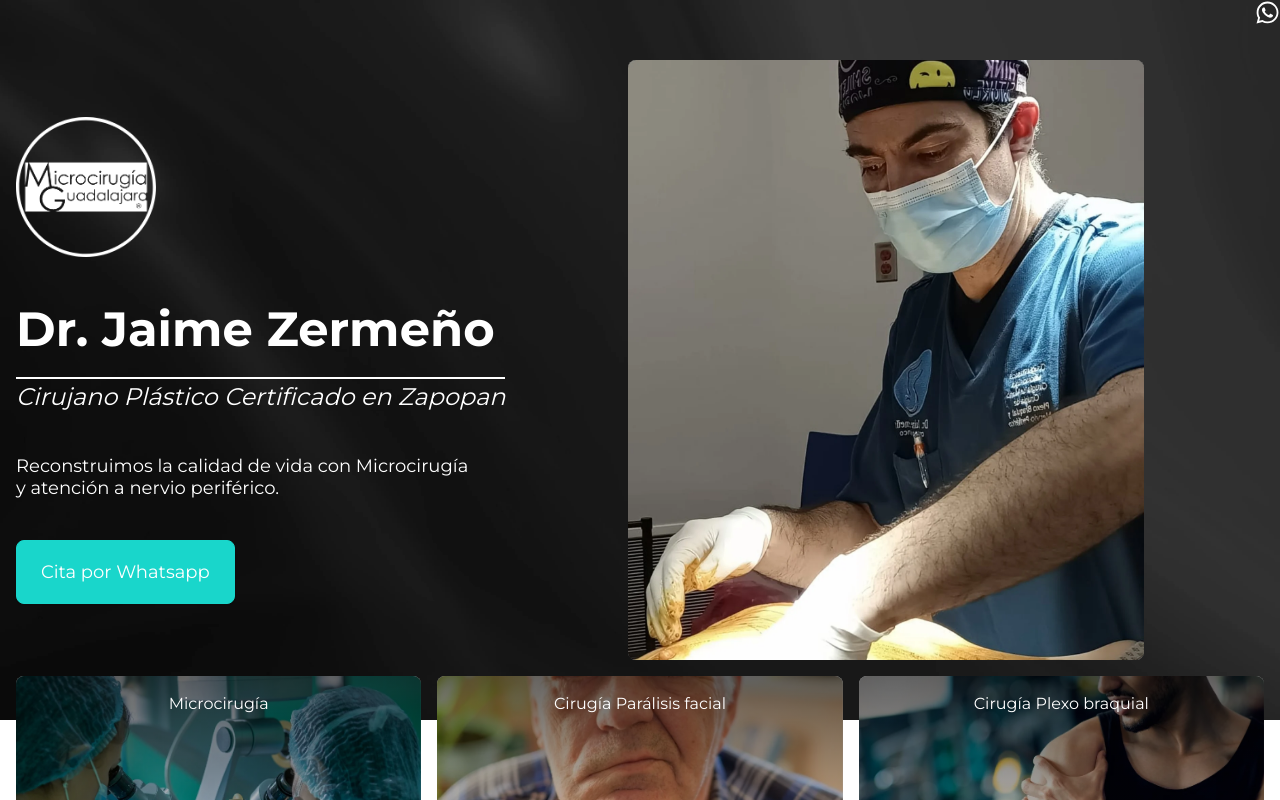
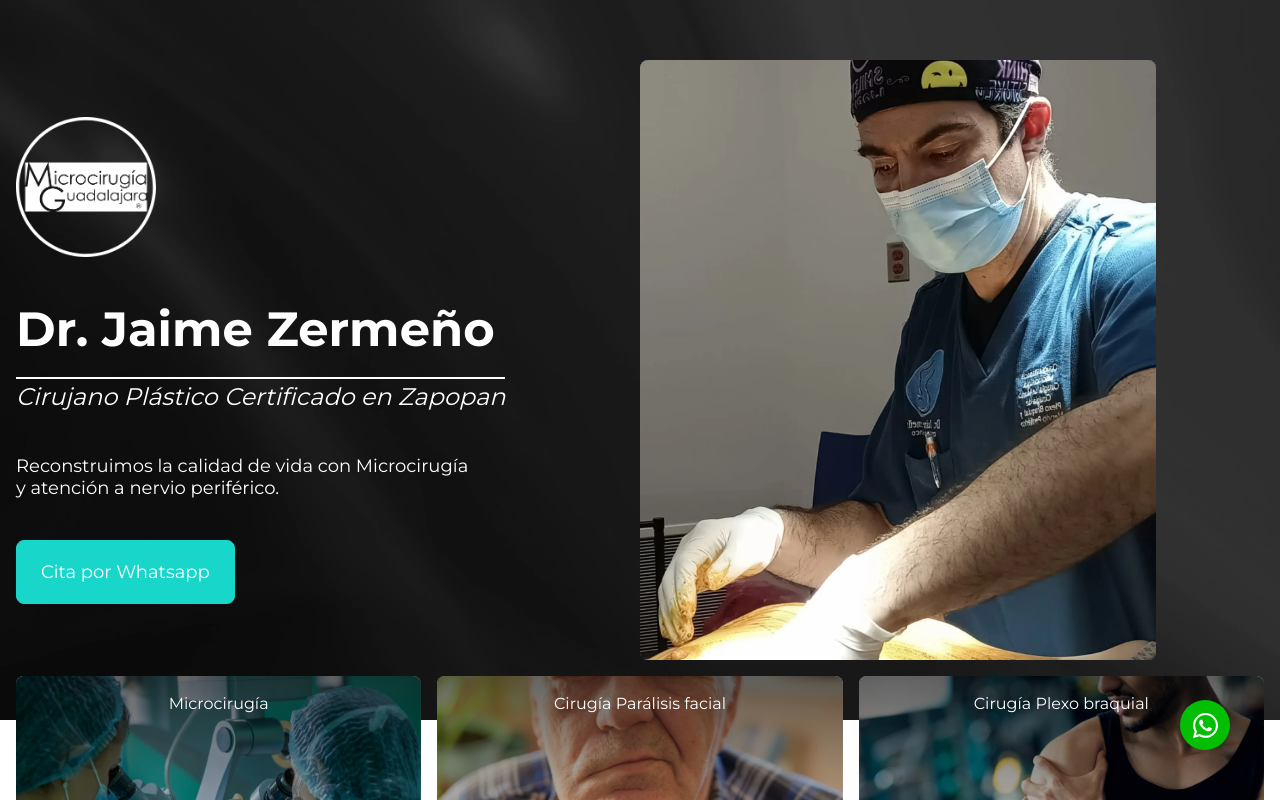
Before and after one commit to senso-mx/dr_francisco_camacho, a Next.js app: page / in a window 1280 px wide. Shown: the top 800 px of the page. Built offline with nearby package versions, Linux system fonts and the light colour scheme.

Commit message:
both changes

```diff
--- a/next.config.mjs
+++ b/next.config.mjs
@@ -15,7 +15,7 @@ const nextConfig = {
     NEXT_PUBLIC_SITE_TITLE:
       "Dr. Jaime Zermeno - Cirujano Plástico Reconstructivo en Zapopan",
     NEXT_PUBLIC_WHATSAPP_LINK:
-      "https://api.whatsapp.com/send?phone=+5299999999&text=%C2%A1Hola%21%20quiero%20agendar%20una%20cita%20con%20el%20Dr.%20Darío%20Mora",
+      "https://api.whatsapp.com/send?phone=+5299999999&text=%C2%A1Hola%21%20quiero%20agendar%20una%20cita%20con%20el%20Dr.%20Jaime%20Zermeño",
     NEXT_PUBLIC_PHONE: "+5299999999",
     NEXT_PUBLIC_WAPHONE: "+5299999999",
     NEXT_PUBLIC_TAG_MANAGER: "GTM-TJTLMX3V",
--- a/src/app/globals.css
+++ b/src/app/globals.css
@@ -43,6 +43,30 @@
   .gradiente {
     background: linear-gradient(180deg, rgba(0,0,0,0.6) 0%, rgba(0,0,0,0) 100%);
   }
+  .gradiente-h {
+    background: linear-gradient(90deg, rgba(0,0,0,0.7) 0%, rgba(0,0,0,0) 70%);
+  }
+
+  .whats{
+    z-index: 9999999;
+    background-color: rgb(4, 190, 4);
+    padding: 6px 6px 6px 6px !important;
+    border-radius: 100%;
+    position: fixed;
+    right: 50px;
+    bottom: 50px;
+    display: flex;
+    align-items: center;
+    justify-content: center;
+    width: 50px;
+    height: 50px;
+    text-align: center;
+    cursor: pointer;
+  }
+  .waicon{
+    color: #f5f5f5;
+    height: 35px!important;
+  }
 
 }
 
--- a/src/components/FAQs.jsx
+++ b/src/components/FAQs.jsx
@@ -34,8 +34,8 @@ export default function FAQs() {
         <div className="flex flex-wrap -m-4">
           <div className="w-full md:w-1/2 p-4">
             <Image
-              className="mx-auto md:mr-0rounded-lg aspect-auto[87/91]"
-              src="images/implantes.webp"
+              className="mx-auto md:mr-0 rounded-lg aspect-auto[87/91]"
+              src="images/faqsbg.webp"
               alt="Preguntas Frecuentes"
               height={608}
               width={635}
--- a/src/components/Footer.jsx
+++ b/src/components/Footer.jsx
@@ -3,8 +3,8 @@ export default function Footer() {
   return (
     <section className="bg-base-300">
       <div className="container mx-auto py-6 text-white flex flex-wrap justify-center items-center gap-4 md:gap-10">
-        <a href="https://drjaimezermeno.com/aviso-de-privacidad" className="font-semibold">Aviso de Privacidad</a>
-        <p className="text-white">
+        <a href="https://drjaimezermeno.com/avisodeprivacidad.html" className="font-semibold">Aviso de Privacidad</a>
+        <p className="text-white mx-8 md:mx-0 text-center md:text-left">
           Todos los derechos reservados. Supported by <a href="https://sensomx.com/">SENSO Mx.</a>
         </p>
       </div>
--- a/tailwind.config.js
+++ b/tailwind.config.js
@@ -36,6 +36,7 @@ module.exports = {
               '87/191': '87 / 91',
               '760/871': '760 / 871',
               '380/79': '380 / 79',
+              '190/221': '190 / 221',
             },
           }
         }
```
Also changed, not shown: 1 other file (tests, documents, lock files or other folders).
